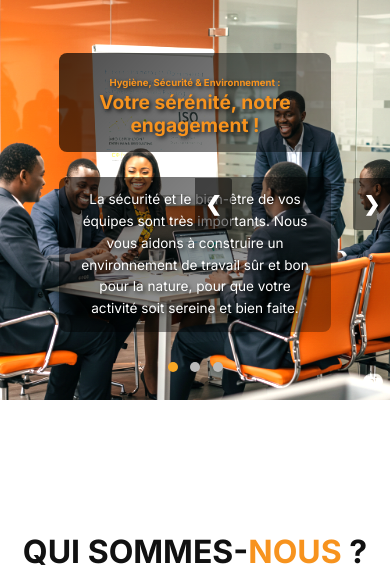
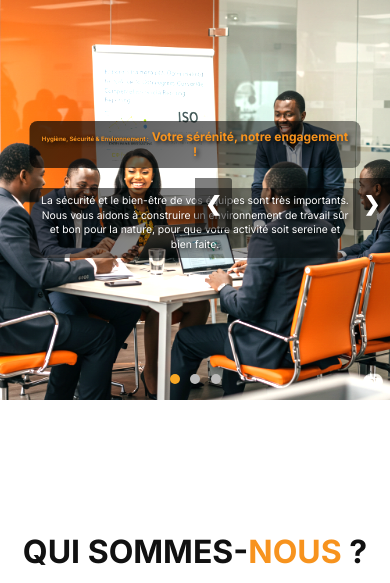
Before and after one commit to Godecode62/icg_website, a Django app: page / in a window 390 px wide. Shown: the part 80-663 px from the top of the page. Run offline with Django 5.2, Linux system fonts and the light colour scheme; parts of the project's set-up code (start-up, migrations or seed data) failed here and were passed over.

Commit message:
Optimiser carousel, responsive design, fix menu mobile

```diff
--- a/static/css/carousel.css
+++ b/static/css/carousel.css
@@ -2,7 +2,7 @@
 .about-hero {
     position: relative;
     width: 100%;
-    height: 60vh; /* Hauteur du carrousel */
+    height: 60vh;
     overflow: hidden;
     display: flex;
     justify-content: center;
@@ -18,23 +18,32 @@
 }
 
 .carousel-slide {
-    display: none; /* Caché par défaut, géré par JS */
     width: 100%;
     height: 100%;
     position: absolute;
     top: 0;
     left: 0;
+    opacity: 0;
+    transition: opacity 0.8s ease-in-out;
+    will-change: opacity;
+    z-index: 1;
+}
+
+.carousel-slide.active {
+    opacity: 1;
+    z-index: 2;
 }
 
 .carousel-slide:first-child {
-    display: block; /* Afficher le premier slide immédiatement pour éviter le flash blanc */
+    opacity: 1;
+    z-index: 2;
 }
 
 .carousel-slide img {
     width: 100%;
     height: 100%;
-    object-fit: cover; /* S'assure que l'image couvre l'espace */
-    filter: brightness(140%); /* Images très lumineuses */
+    object-fit: cover;
+    filter: brightness(140%);
 }
 
 .carousel-slide .hero-overlay {
@@ -44,7 +53,7 @@
     transform: translate(-50%, -50%);
     text-align: center;
     color: #fff;
-    width: 80%; /* Largeur du texte */
+    width: 85%;
     max-width: 900px;
 }
 
@@ -59,17 +68,6 @@
     font-weight: 300;
 }
 
-/* Animations de transition */
-.fade {
-    animation-name: fade;
-    animation-duration: 1.5s;
-}
-
-@keyframes fade {
-    from {opacity: .4}
-    to {opacity: 1}
-}
-
 /* Boutons précédent et suivant */
 .prev, .next {
     cursor: pointer;
@@ -81,7 +79,7 @@
     color: white;
     font-weight: bold;
     font-size: 28px;
-    transition: 0.6s ease;
+    transition: background-color 0.3s ease;
     border-radius: 0 3px 3px 0;
     user-select: none;
     background-color: rgba(0,0,0,0.5);
@@ -118,7 +116,94 @@
 }
 
 .dot.active, .dot:hover {
-    background-color: #f9a825; /* Couleur orange des points actifs/survolés */
+    background-color: #f9a825;
+}
+
+/* Responsive - Tablette */
+@media (max-width: 992px) {
+    .about-hero {
+        height: 50vh;
+    }
+
+    .carousel-slide .hero-overlay h1 {
+        font-size: 2.2em;
+    }
+
+    .carousel-slide .hero-overlay p {
+        font-size: 1.1em;
+    }
+
+    .prev, .next {
+        font-size: 22px;
+        padding: 12px;
+    }
+}
+
+/* Responsive - Mobile */
+@media (max-width: 768px) {
+    .about-hero {
+        height: 45vh;
+    }
+
+    .carousel-slide .hero-overlay {
+        width: 90%;
+        padding: 0 10px;
+    }
+
+    .carousel-slide .hero-overlay h1 {
+        font-size: 1.6em;
+        margin-bottom: 10px;
+    }
+
+    .carousel-slide .hero-overlay p {
+        font-size: 0.95em;
+    }
+
+    .prev, .next {
+        font-size: 18px;
+        padding: 10px;
+    }
+
+    .dot {
+        height: 10px;
+        width: 10px;
+        margin: 0 3px;
+    }
+
+    .dots-container {
+        bottom: 12px;
+    }
+}
+
+/* Responsive - Petit mobile */
+@media (max-width: 480px) {
+    .about-hero {
+        height: 40vh;
+    }
+
+    .carousel-slide .hero-overlay h1 {
+        font-size: 1.2em;
+        line-height: 1.3;
+    }
+
+    .carousel-slide .hero-overlay p {
+        font-size: 0.8em;
+        line-height: 1.4;
+    }
+
+    .prev, .next {
+        font-size: 14px;
+        padding: 8px;
+    }
+
+    .dot {
+        height: 8px;
+        width: 8px;
+    }
+
+    .dots-container {
+        bottom: 8px;
+    }
 }
 
 /* Responsive adjustments for carousel */
--- a/static/css/navbar.css
+++ b/static/css/navbar.css
@@ -18,8 +18,10 @@
 }
 
 /* Logo */
-.navbar-logo img {
+.navbar-logo img,
+.logo-img {
     height: 40px;
+    width: auto;
 }
 
 /* Desktop Menu */
--- a/static/css/style.css
+++ b/static/css/style.css
@@ -159,4 +159,26 @@ main {
         left: 50%;
         transform: translateX(-50%);
     }
+    .footer-section {
+        min-width: auto;
+        width: 100%;
+        padding: 0 10px;
+    }
+    .site-footer {
+        padding: 30px 15px 20px;
+    }
 }
+
+@media (max-width: 480px) {
+    .footer-section h3 {
+        font-size: 1.1em;
+    }
+    .footer-section p,
+    .footer-section ul li a {
+        font-size: 0.85em;
+    }
+    .social-icons a {
+        font-size: 1.3em;
+        margin: 0 8px;
+    }
+}
--- a/templates/about.html
+++ b/templates/about.html
@@ -83,6 +83,26 @@
     .carousel-slide .hero-overlay .service-name-title {
         color: #f7931e !important;
     }
+    @media (max-width: 768px) {
+        .carousel-slide .hero-overlay h1 {
+            font-size: 0.9rem !important;
+            padding: 10px 15px !important;
+        }
+        .carousel-slide .hero-overlay p {
+            font-size: 0.7rem !important;
+            padding: 8px 12px !important;
+        }
+    }
+    @media (max-width: 480px) {
+        .carousel-slide .hero-overlay h1 {
+            font-size: 0.75rem !important;
+            padding: 8px 12px !important;
+        }
+        .carousel-slide .hero-overlay p {
+            font-size: 0.65rem !important;
+            padding: 6px 10px !important;
+        }
+    }
 </style>
 {% endblock %}
 
@@ -90,7 +110,7 @@
     <section class="about-hero">
         <div class="carousel-container">
             {# Slide 1: Hygiène Sécurité et Environnement (HSE) #}
-            <div class="carousel-slide fade">
+            <div class="carousel-slide active">
                 <img src="{% static 'images/home3.png' %}" alt="Sécurité et Environnement Durable" loading="eager" fetchpriority="high">
                 <div class="hero-overlay">
                     <h1><span class="service-name-title">Hygiène, Sécurité & Environnement :</span> Votre sérénité, notre engagement !</h1>
@@ -99,7 +119,7 @@
             </div>
 
             {# Slide 2: Responsabilité Sociétale de l'Entreprise (RSE) #}
-            <div class="carousel-slide fade">
+            <div class="carousel-slide">
                 <img src="{% static 'images/home4.png' %}" alt="Engagement Sociétal et Éthique" loading="lazy">
                 <div class="hero-overlay">
                     <h1><span class="service-name-title">Responsabilité Sociétale (RSE) :</span> Agissons pour un monde meilleur !</h1>
@@ -108,7 +128,7 @@
             </div>
 
             {# Slide 3: Accompagnement et Conseil #}
-            <div class="carousel-slide fade">
+            <div class="carousel-slide">
                 <img src="{% static 'images/home5.png' %}" alt="Partenariat Stratégique et Conseil" loading="lazy">
                 <div class="hero-overlay">
                     <h1><span class="service-name-title">Accompagnement et Conseil :</span> Votre vision, notre aide pour y arriver !</h1>
@@ -215,7 +235,7 @@
                             <h3 class="orange-text">Téléphone</h3>
                             <p><a href="tel:+224620113225">+224 620 11 32 25</a></p>
                         </div>
-                    -                    </div>
+                    </div>
 
                     <div class="info-card">
                         <div class="info-icon orange-bg">
```
Also changed, not shown: static/js/about_carousel.js (+12 -13 lines), templates/includes/navbar.html (+9 -49 lines).
